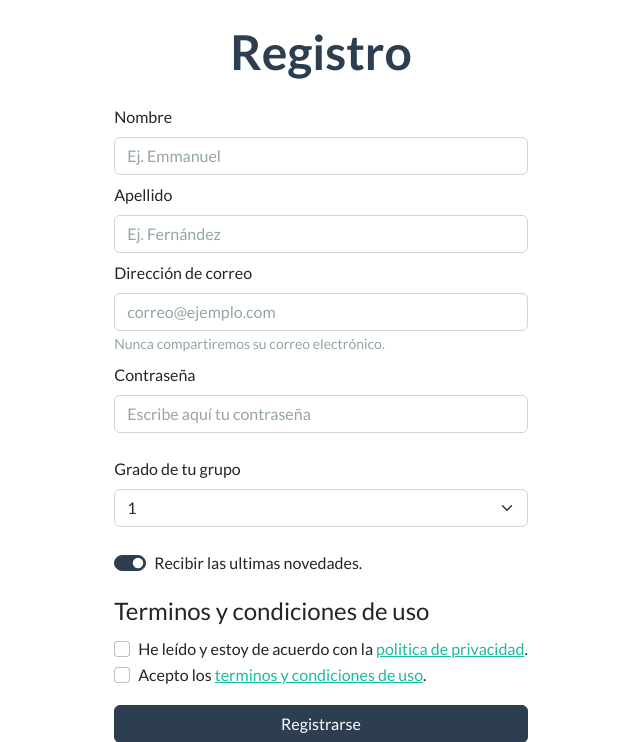
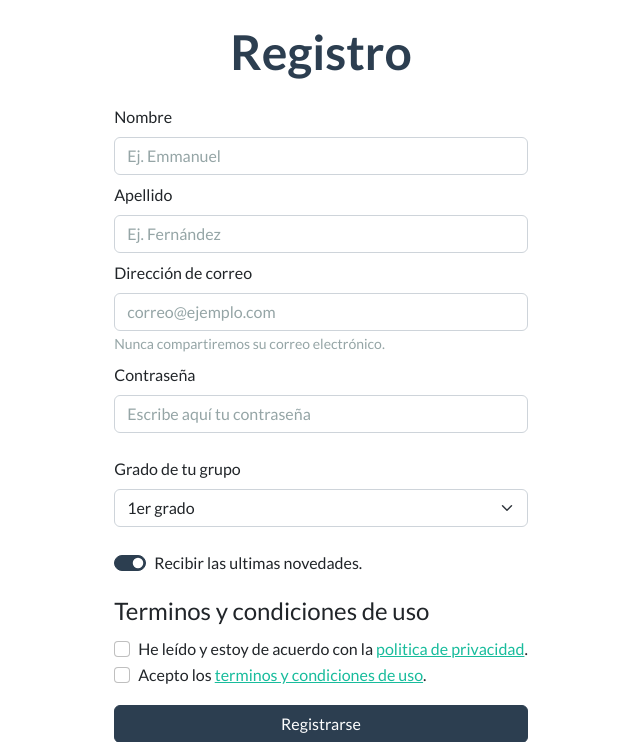
Before and after one commit to Jeflh/Easy-Professor, a PHP site: page /index.php?c=Registro in a window 1280 px wide. Shown: the part 71-813 px from the top of the page, without its empty margins (319-959 px from the left). Run offline with PHP 8.4, Linux system fonts and the light colour scheme.

Commit message:
Cambios en las opciones de grado en el registro.

```diff
--- a/views/V_registro.php
+++ b/views/V_registro.php
@@ -72,12 +72,12 @@ if (isset($_GET['e'])) {
       <div class="form-group">
         <label for="grado" class="form-label mt-4">Grado de tu grupo</label>
         <select class="form-select" id="grado" name="grado">
-          <option>1</option>
-          <option>2</option>
-          <option>3</option>
-          <option>4</option>
-          <option>5</option>
-          <option>6</option>
+          <option>1er grado</option>
+          <option>2do grado</option>
+          <option>3er grado</option>
+          <option>4to grado</option>
+          <option>5to grado</option>
+          <option>6to grado</option>
         </select>
       </div>
 
```
